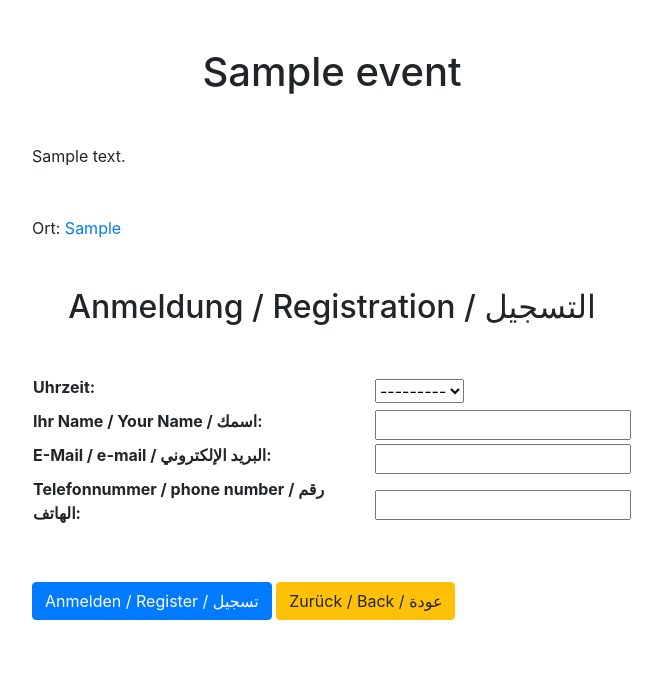
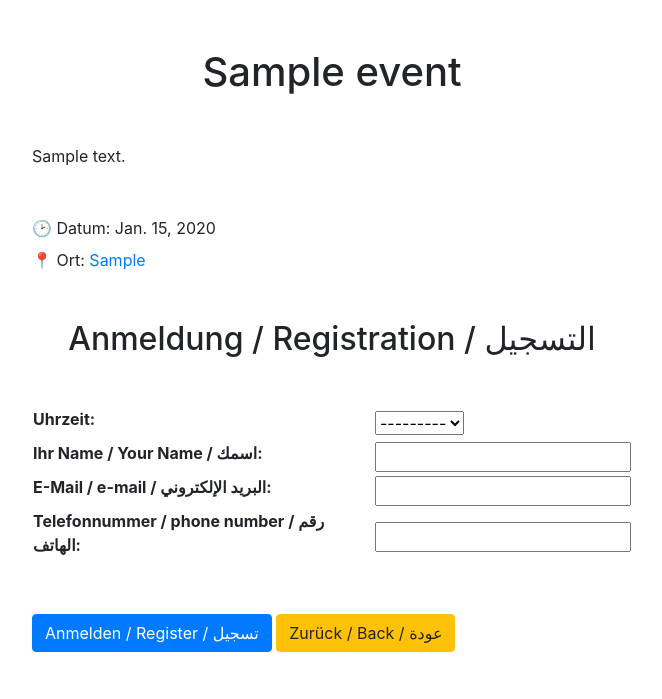
Before and after one commit to digitalfabrik/simple-timeslots, a Django app: page /1 in a window 1280 px wide. Shown: the top 699 px of the page, without its empty margins (308-970 px from the left). Run offline with Django 3.2, Linux system fonts and the light colour scheme; tables that the repository leaves empty hold one stand-in row (values such as "Sample post"); some libraries are stand-ins or nearby versions.

Commit message:
Add date to event view, fixes #6

```diff
--- a/src/webgui/templates/event.html
+++ b/src/webgui/templates/event.html
@@ -15,7 +15,8 @@
     <div style="max-width: 600px; margin-left: auto; margin-right: auto;">
       <h1 class="mt-5 mb-5">{{ event.title }}</h1>
       {% if event.description %}<p>{{ event.description }}</p>{% endif %}
-      <p class="mb-5 mt-5">Ort: {% if event.location_link %}<a href="{{ event.location_link}}">{% endif %}{{ event.location }}{% if event.location_link %}</a>{% endif %}</p>
+      <p class="mb-2 mt-5">🕑 Datum: {{ event.date }}</p>
+      <p class="mb-5 mt-2">📍 Ort: {% if event.location_link %}<a href="{{ event.location_link}}">{% endif %}{{ event.location }}{% if event.location_link %}</a>{% endif %}</p>
       {% if token %}
       <h2 class="mt-5 mb-5">Erfolgreich registriert / registered successfully / سجلت بنجاح</h2>
       <p class="mt-5 mb-5">Storno / Cancel / إلغاء: <a href="/cancel/{{ token }}">{{ domain }}/cancel/{{ token }}</a></p>
--- a/src/webgui/templates/index.html
+++ b/src/webgui/templates/index.html
@@ -16,7 +16,9 @@
     <h1 class="mt-5 mb-5">Bitte wähle eine der Veranstaltungen</h1>
     {% if events %}
     {% for event in events %}
-    <h2 class="mt-5"><a href="/{{ event.id }}">{{ event.title }}</a></h2><p>🕑 {{ event.date }}</p></p>📍 Ort: {% if event.location_link %}<a href="{{ event.location_link}}">{% endif %}{{ event.location }}{% if event.location_link %}</a>{% endif %}</p>
+    <h2 class="mt-5"><a href="/{{ event.id }}">{{ event.title }}</a></h2>
+    <p>🕑 Datum: {{ event.date }}</p>
+    <p>📍 Ort: {% if event.location_link %}<a href="{{ event.location_link}}">{% endif %}{{ event.location }}{% if event.location_link %}</a>{% endif %}</p>
     {% endfor %}
     </ul>
     {% else %}
```
